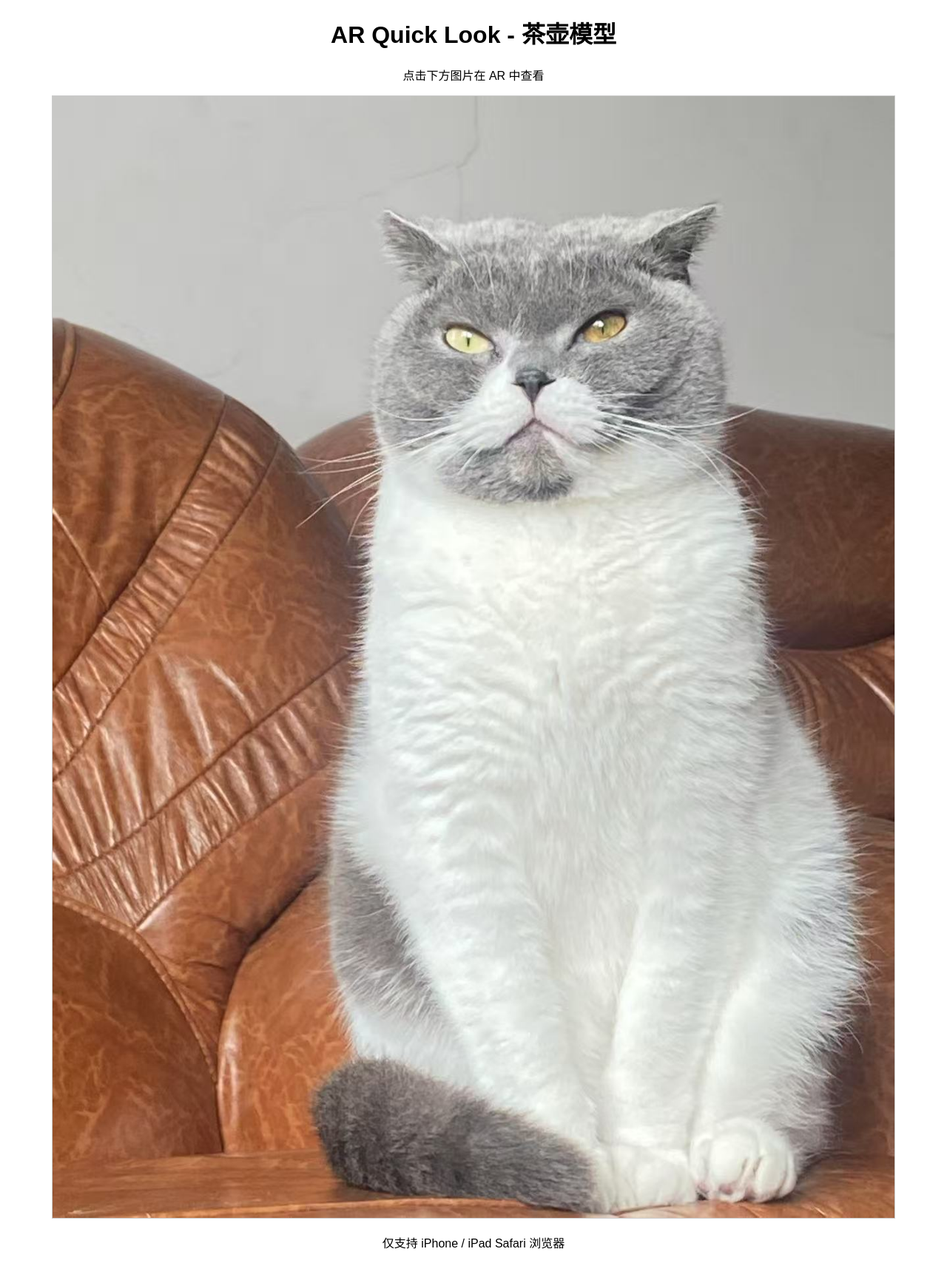
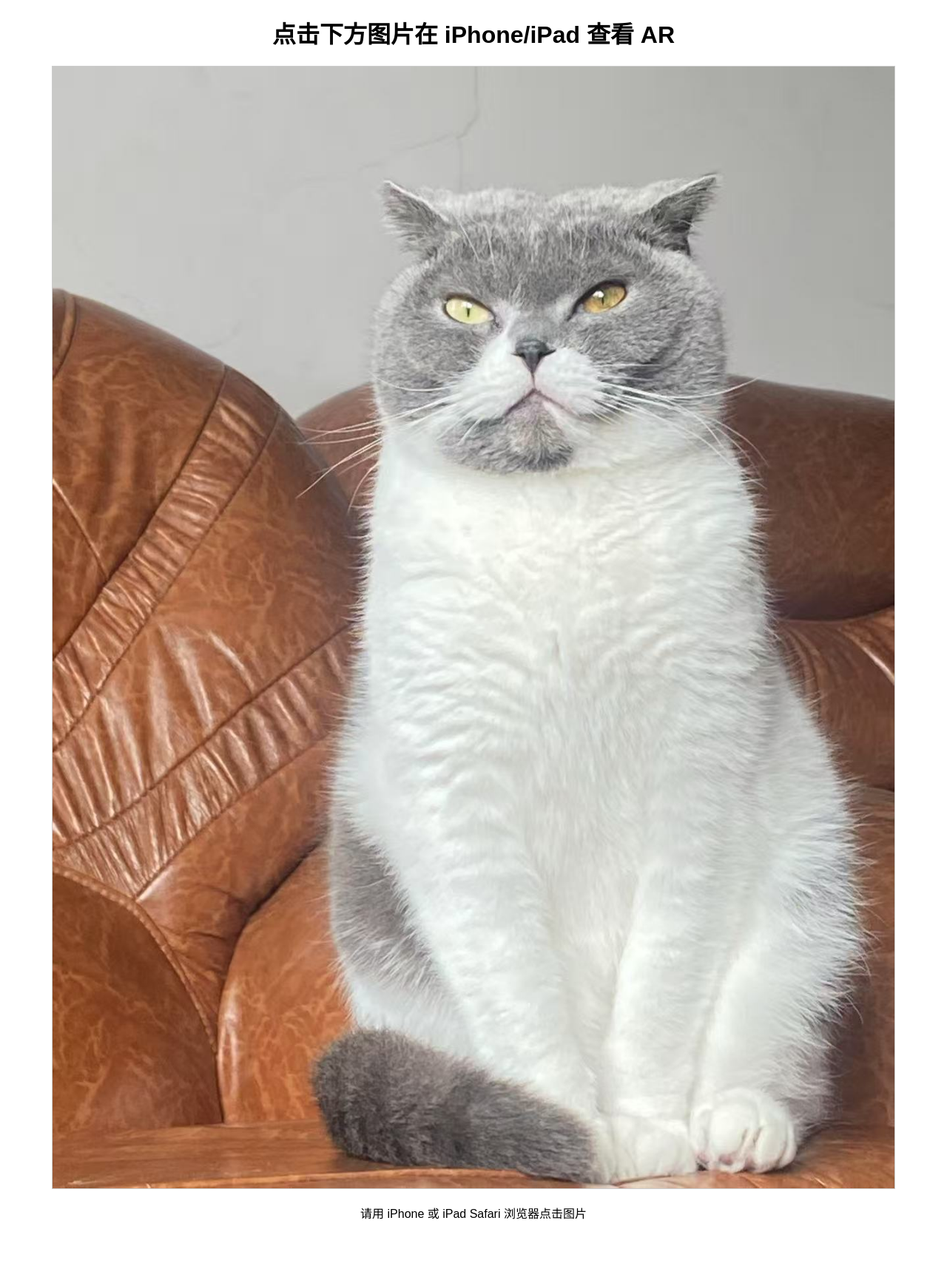
Before and after one commit to ryan-lele/ar-teapot, a plain HTML site: page index.html in a window 1280 px wide. Shown: the whole page at 74% size. After the commit the page ends 1668 px from the top, so only its background shows below. Drawn offline with Linux system fonts and the light colour scheme.

Commit message:
Update index.html

```diff
--- a/index.html
+++ b/index.html
@@ -2,15 +2,17 @@
 <html lang="en">
 <head>
     <meta charset="UTF-8">
-    <meta name="viewport" content="width=device-width, initial-scale=1.0">
-    <title>AR Quick Look - Teapot</title>
+    <title>AR Quick Look - USDZ</title>
+    <meta name="viewport" content="width=device-width, initial-scale=1">
 </head>
-<body style="text-align:center; font-family:Arial;">
-    <h1>AR Quick Look - 茶壶模型</h1>
-    <p>点击下方图片在 AR 中查看</p>
+<body style="text-align:center; font-family: sans-serif;">
+    <h1>点击下方图片在 iPhone/iPad 查看 AR</h1>
+
+    <!-- 点击图片打开 AR -->
     <a rel="ar" href="model.usdz">
-        <img src="preview.jpg" alt="Preview" style="max-width:90%; height:auto; border:1px solid #ccc;">
+        <img src="preview.jpg" alt="AR Model Preview" style="max-width:90%; border:1px solid #ccc;">
     </a>
-    <p>仅支持 iPhone / iPad Safari 浏览器</p>
+
+    <p>请用 iPhone 或 iPad Safari 浏览器点击图片</p>
 </body>
 </html>
```
